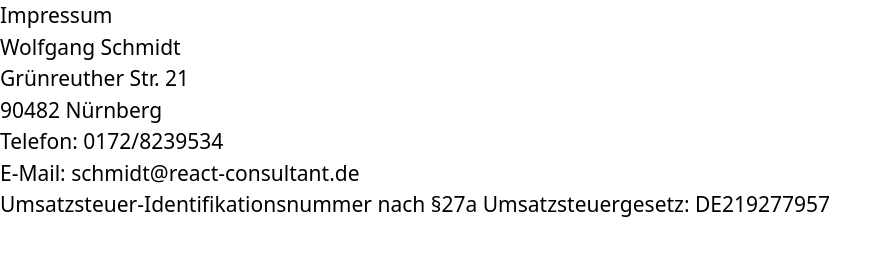
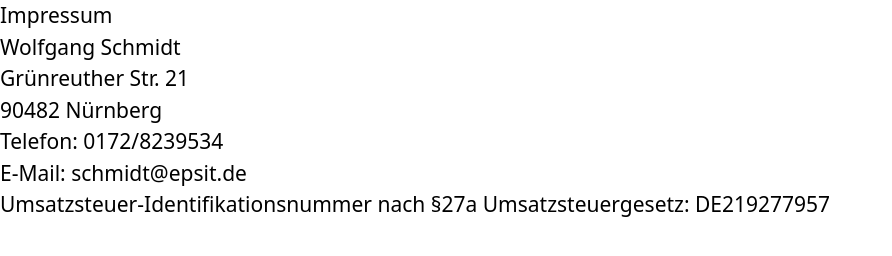
Before and after one commit to schwolf/react-consultant.de, a website: page src/Impressum.html in a window 1280 px wide. Shown: the whole page, without its empty margins (0-892 px from the left). Drawn offline with Linux system fonts and the light colour scheme.

Commit message:
Update Impressum.html

```diff
--- a/src/Impressum.html
+++ b/src/Impressum.html
@@ -18,7 +18,7 @@
     <br />
     Telefon: 0172/8239534
     <br />
-    E-Mail: &#x73;chmi&#x64;&#x74;@react-consul&#x74;ant&#x2e;d&#x65;
+    E-Mail: &#x73;chmi&#x64;&#x74;@&#x65;psi&#x74;&#x2e;d&#x65;
     <br />
     Umsatzsteuer-Identifikationsnummer nach §27a Umsatzsteuergesetz: DE219277957
 </body>
```
